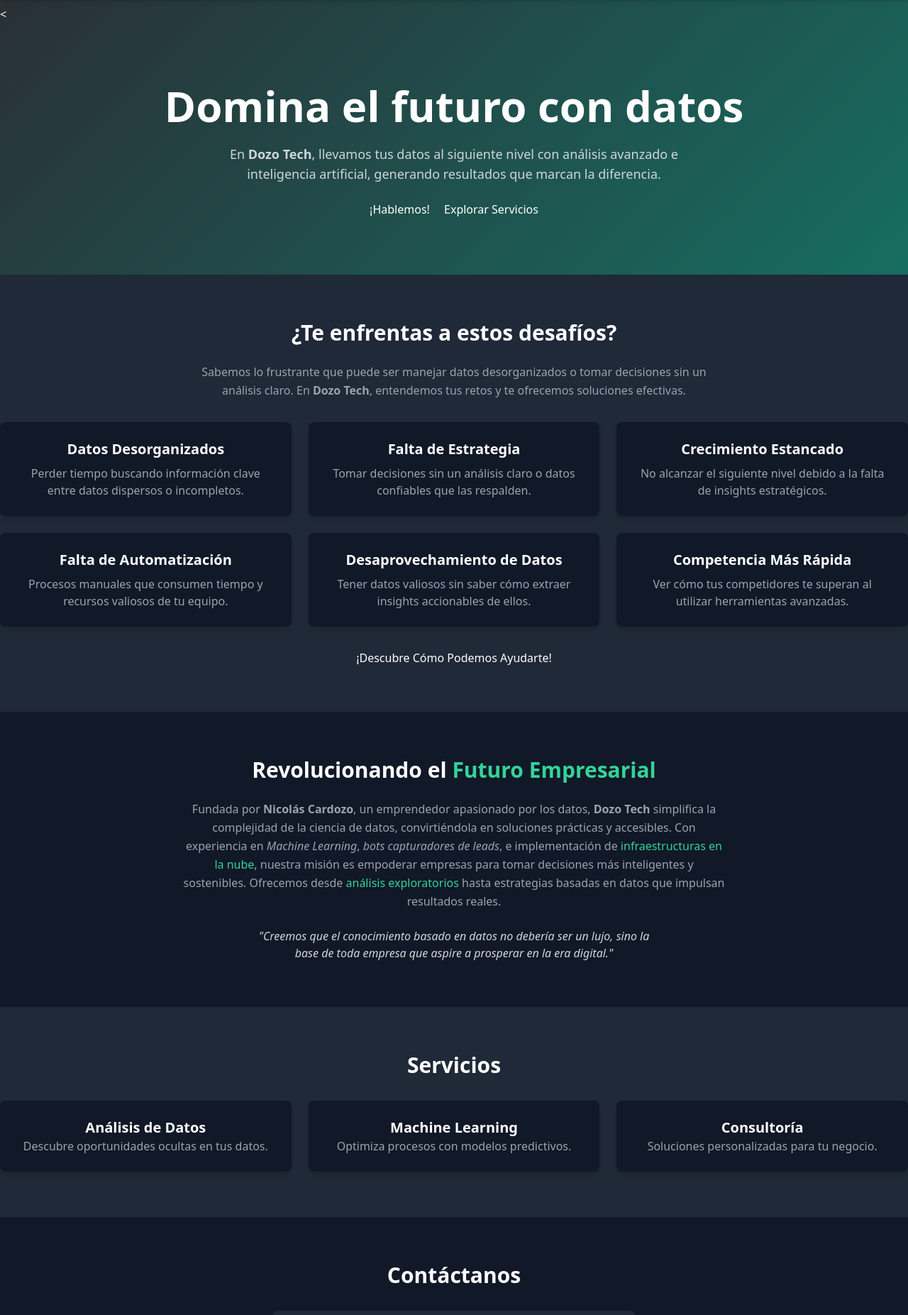
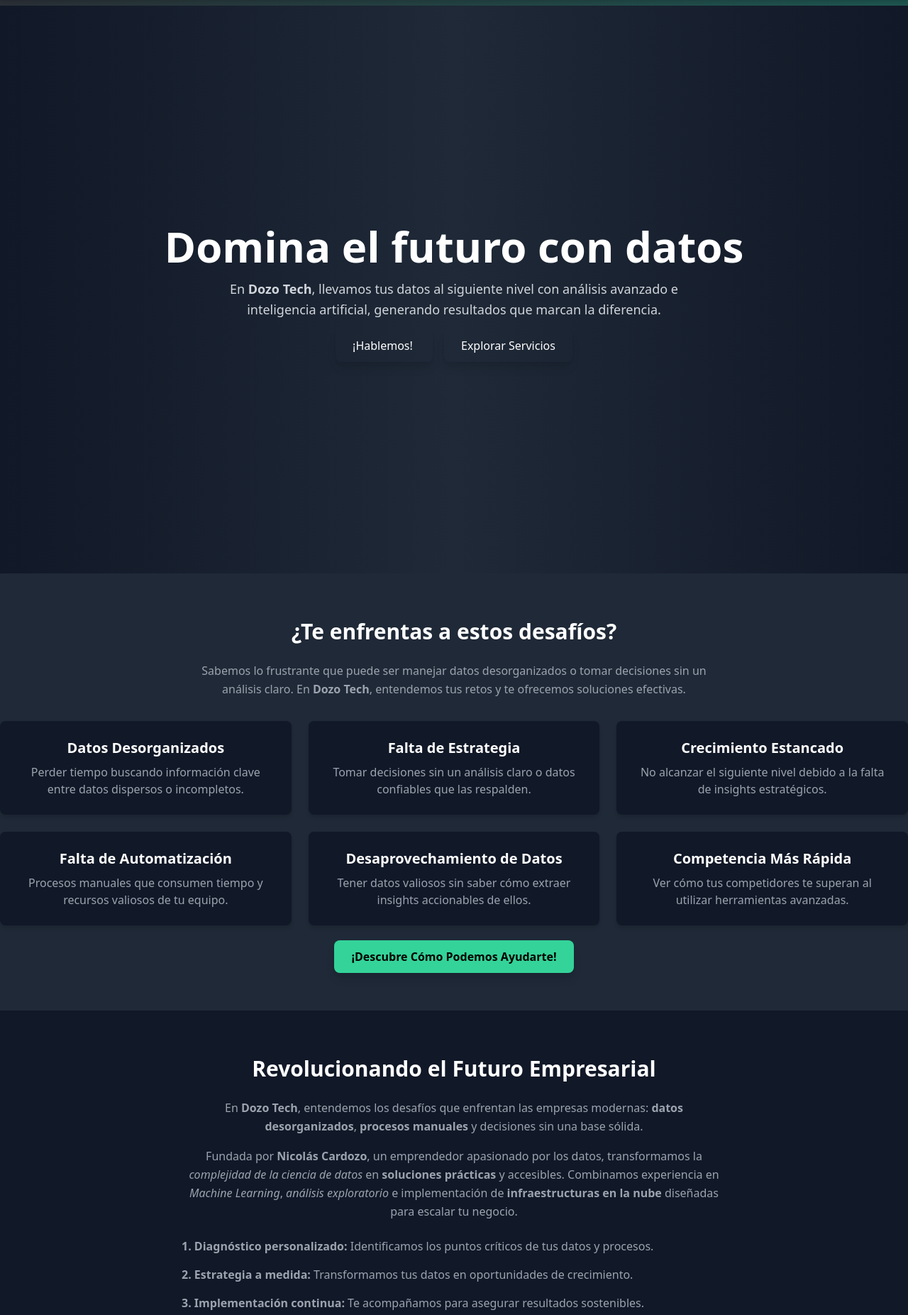
Before and after one commit to Nicolascard995/landing-page-dozo, a Flask app: page / in a window 1280 px wide. Shown: the part 72-1925 px from the top of the page at 71% size. Run offline with Flask 3, Linux system fonts and the light colour scheme.

Commit message:
avances simples

```diff
--- a/app/templates/index.html
+++ b/app/templates/index.html
@@ -1,85 +1,64 @@
 {% extends "base.html" %}
 
 {% block content %}
-<<!-- Sección Hero -->
-<section class="relative bg-gradient-to-r from-customGradientStart to-customGradientEnd text-center py-20 flex flex-col items-center justify-center">
-  <div class="container mx-auto px-4">
-      <!-- Título Principal con Copywriting Persuasivo -->
-      <h1 class="text-6xl font-bold text-white leading-tight drop-shadow-lg">
+<!-- Sección Hero -->
+<section class="relative bg-gradient-to-r from-gray-900 via-gray-800 to-gray-900 text-center h-screen flex flex-col items-center justify-center overflow-hidden">
+    <!-- Contenido superpuesto -->
+    <div class="relative z-10 text-center px-4">
+        <h1 class="text-6xl font-bold text-white drop-shadow-lg">
             Domina el futuro con datos
         </h1>
-      <!-- Subtítulo Inspirador -->
-      <p class="mt-4 text-lg text-gray-300 max-w-2xl mx-auto">
+        <p class="mt-4 text-lg text-gray-300 max-w-2xl mx-auto leading-relaxed">
             En <strong>Dozo Tech</strong>, llevamos tus datos al siguiente nivel con análisis avanzado e inteligencia artificial, generando resultados que marcan la diferencia.
         </p>
-      <!-- Botones de Llamada a la Acción -->
         <div class="mt-6 space-x-4">
-          <a href="#contact" class="button-glass">
+            <a href="#contact" class="px-6 py-3 bg-white/10 text-white rounded-lg shadow-lg hover:bg-green-400 hover:text-black transition-all">
                 ¡Hablemos!
             </a>
-          <a href="#services" class="button-glass">
+            <a href="#services" class="px-6 py-3 bg-white/10 text-white rounded-lg shadow-lg hover:bg-blue-400 hover:text-black transition-all">
                 Explorar Servicios
             </a>
         </div>
     </div>
 </section>
+
 <!-- Sección Customers Pain -->
 <section id="pain-points" class="py-16 bg-gray-800">
     <div class="container mx-auto text-center">
-      <!-- Encabezado que conecta emocionalmente -->
         <h2 class="text-3xl font-bold text-white mb-6">¿Te enfrentas a estos desafíos?</h2>
-      <!-- Subtítulo con empatía hacia el cliente -->
         <p class="text-gray-400 max-w-3xl mx-auto leading-relaxed mb-8">
             Sabemos lo frustrante que puede ser manejar datos desorganizados o tomar decisiones sin un análisis claro. En <strong>Dozo Tech</strong>, entendemos tus retos y te ofrecemos soluciones efectivas.
         </p>
-      <!-- Grid con los problemas más comunes -->
+        <!-- Grid con problemas comunes -->
         <div class="grid grid-cols-1 sm:grid-cols-2 lg:grid-cols-3 gap-6">
-          <!-- Problema 1 -->
             <div class="p-6 bg-gray-900 rounded-lg shadow-md hover:shadow-xl transition-all">
                 <h3 class="text-xl font-semibold text-white mb-2">Datos Desorganizados</h3>
-              <p class="text-gray-400">
-                  Perder tiempo buscando información clave entre datos dispersos o incompletos.
-              </p>
+                <p class="text-gray-400">Perder tiempo buscando información clave entre datos dispersos o incompletos.</p>
             </div>
-          <!-- Problema 2 -->
             <div class="p-6 bg-gray-900 rounded-lg shadow-md hover:shadow-xl transition-all">
                 <h3 class="text-xl font-semibold text-white mb-2">Falta de Estrategia</h3>
-              <p class="text-gray-400">
-                  Tomar decisiones sin un análisis claro o datos confiables que las respalden.
-              </p>
+                <p class="text-gray-400">Tomar decisiones sin un análisis claro o datos confiables que las respalden.</p>
             </div>
-          <!-- Problema 3 -->
             <div class="p-6 bg-gray-900 rounded-lg shadow-md hover:shadow-xl transition-all">
                 <h3 class="text-xl font-semibold text-white mb-2">Crecimiento Estancado</h3>
-              <p class="text-gray-400">
-                  No alcanzar el siguiente nivel debido a la falta de insights estratégicos.
-              </p>
+                <p class="text-gray-400">No alcanzar el siguiente nivel debido a la falta de insights estratégicos.</p>
             </div>
-          <!-- Problema 4 -->
             <div class="p-6 bg-gray-900 rounded-lg shadow-md hover:shadow-xl transition-all">
                 <h3 class="text-xl font-semibold text-white mb-2">Falta de Automatización</h3>
-              <p class="text-gray-400">
-                  Procesos manuales que consumen tiempo y recursos valiosos de tu equipo.
-              </p>
+                <p class="text-gray-400">Procesos manuales que consumen tiempo y recursos valiosos de tu equipo.</p>
             </div>
-          <!-- Problema 5 -->
             <div class="p-6 bg-gray-900 rounded-lg shadow-md hover:shadow-xl transition-all">
                 <h3 class="text-xl font-semibold text-white mb-2">Desaprovechamiento de Datos</h3>
-              <p class="text-gray-400">
-                  Tener datos valiosos sin saber cómo extraer insights accionables de ellos.
-              </p>
+                <p class="text-gray-400">Tener datos valiosos sin saber cómo extraer insights accionables de ellos.</p>
             </div>
-          <!-- Problema 6 -->
             <div class="p-6 bg-gray-900 rounded-lg shadow-md hover:shadow-xl transition-all">
                 <h3 class="text-xl font-semibold text-white mb-2">Competencia Más Rápida</h3>
-              <p class="text-gray-400">
-                  Ver cómo tus competidores te superan al utilizar herramientas avanzadas.
-              </p>
+                <p class="text-gray-400">Ver cómo tus competidores te superan al utilizar herramientas avanzadas.</p>
             </div>
         </div>
-      <!-- Llamada a la acción después de los puntos de dolor -->
+        <!-- Botón de CTA -->
         <div class="mt-8">
-          <a href="#contact" class="button-glass">
+            <a href="#contact" class="px-6 py-3 bg-green-400 text-black font-semibold rounded-lg shadow-lg hover:bg-green-500 transition-all">
                 ¡Descubre Cómo Podemos Ayudarte!
             </a>
         </div>
@@ -90,72 +69,108 @@
 <section id="about" class="py-16 bg-gray-900">
     <div class="container mx-auto text-center">
         <!-- Encabezado Impactante -->
-      <h2 class="text-3xl font-bold text-white mb-6">Revolucionando el <span class="text-green-400">Futuro Empresarial</span></h2>
-      <!-- Descripción con Historia del Fundador -->
+        <h2 class="text-3xl font-bold text-white mb-6">Revolucionando el <strong>Futuro Empresarial</strong></h2>
+        <!-- Descripción Principal -->
         <p class="text-gray-400 max-w-3xl mx-auto leading-relaxed">
-          Fundada por <strong>Nicolás Cardozo</strong>, un emprendedor apasionado por los datos, <strong>Dozo Tech</strong> simplifica la complejidad de la ciencia de datos, convirtiéndola en soluciones prácticas y accesibles.
-          Con experiencia en <em>Machine Learning</em>, <em>bots capturadores de leads</em>, e implementación de <span class="text-green-400">infraestructuras en la nube</span>, nuestra misión es empoderar empresas para tomar decisiones más inteligentes y sostenibles.
-          Ofrecemos desde <span class="text-green-400">análisis exploratorios</span> hasta estrategias basadas en datos que impulsan resultados reales.
+            En <strong>Dozo Tech</strong>, entendemos los desafíos que enfrentan las empresas modernas:
+            <strong>datos desorganizados</strong>, <strong>procesos manuales</strong> y decisiones sin una base sólida.
         </p>
+        <p class="text-gray-400 max-w-3xl mx-auto leading-relaxed mt-4">
+            Fundada por <strong>Nicolás Cardozo</strong>, un emprendedor apasionado por los datos, transformamos la
+            <em>complejidad de la ciencia de datos</em> en <strong>soluciones prácticas</strong> y accesibles. Combinamos experiencia en
+            <em>Machine Learning</em>, <em>análisis exploratorio</em> e implementación de <strong>infraestructuras en la nube</strong>
+            diseñadas para escalar tu negocio.
+        </p>
+        <!-- Proceso en Puntos -->
+        <ul class="text-gray-400 max-w-3xl mx-auto text-left mt-6 space-y-4">
+            <li><strong>1. Diagnóstico personalizado:</strong> Identificamos los puntos críticos de tus datos y procesos.</li>
+            <li><strong>2. Estrategia a medida:</strong> Transformamos tus datos en oportunidades de crecimiento.</li>
+            <li><strong>3. Implementación continua:</strong> Te acompañamos para asegurar resultados sostenibles.</li>
+        </ul>
         <!-- Cita Inspiradora -->
-      <blockquote class="mt-6 text-gray-300 italic max-w-xl mx-auto">
-          "Creemos que el conocimiento basado en datos no debería ser un lujo, sino la base de toda empresa que aspire a prosperar en la era digital."
+        <blockquote class="mt-8 text-gray-300 italic max-w-xl mx-auto">
+            "En un mundo impulsado por datos, las decisiones inteligentes son el único camino al éxito."
         </blockquote>
     </div>
 </section>
 
-<!-- Services Section -->
+<!-- Sección Servicios -->
 <section id="services" class="bg-gray-800 py-16">
     <div class="container mx-auto text-center">
-        <!-- Encabezado de la sección "Servicios" -->
-        <h2 class="text-3xl font-bold text-white mb-8">Servicios</h2>
-        <!-- Grid para los servicios ofrecidos -->
+        <!-- Encabezado Principal -->
+        <h2 class="text-3xl font-bold text-white mb-8">Nuestros <span class="italic">Servicios</span></h2>
+
+        <!-- Descripción de Introducción -->
+        <p class="text-gray-400 max-w-2xl mx-auto mb-12 leading-relaxed">
+            En <strong>Dozo Tech</strong>, ofrecemos soluciones basadas en datos para resolver tus desafíos más complejos. Nuestro enfoque <em>personalizado</em> asegura que cada estrategia se adapte a tus necesidades reales.
+        </p>
+
+        <!-- Grid de Servicios -->
         <div class="grid grid-cols-1 sm:grid-cols-2 lg:grid-cols-3 gap-6">
             <!-- Servicio 1: Análisis de Datos -->
-            <div class="p-6 bg-gray-900 rounded-lg shadow-md hover:shadow-xl transition-all">
-                <h3 class="text-xl font-semibold text-white">Análisis de Datos</h3>
-                <p class="text-gray-400">Descubre oportunidades ocultas en tus datos.</p>
+            <div class="p-6 bg-gray-900 rounded-lg shadow-md hover:shadow-lg transition-all">
+                <h3 class="text-xl font-semibold text-white mb-2">🔍 <strong>Análisis de Datos</strong></h3>
+                <p class="text-gray-400">
+                    <em>Organizamos</em> y <em>exploramos</em> tus datos para identificar <strong>oportunidades clave</strong> y generar insights accionables.
+                </p>
             </div>
+
             <!-- Servicio 2: Machine Learning -->
-            <div class="p-6 bg-gray-900 rounded-lg shadow-md hover:shadow-xl transition-all">
-                <h3 class="text-xl font-semibold text-white">Machine Learning</h3>
-                <p class="text-gray-400">Optimiza procesos con modelos predictivos.</p>
+            <div class="p-6 bg-gray-900 rounded-lg shadow-md hover:shadow-lg transition-all">
+                <h3 class="text-xl font-semibold text-white mb-2">🤖 <strong>Machine Learning</strong></h3>
+                <p class="text-gray-400">
+                    Aplicamos <em>modelos predictivos</em> y automatizamos procesos para mejorar la eficiencia y tomar decisiones más inteligentes.
+                </p>
             </div>
-            <!-- Servicio 3: Consultoría -->
-            <div class="p-6 bg-gray-900 rounded-lg shadow-md hover:shadow-xl transition-all">
-                <h3 class="text-xl font-semibold text-white">Consultoría</h3>
-                <p class="text-gray-400">Soluciones personalizadas para tu negocio.</p>
+
+            <!-- Servicio 3: Diagnóstico Personalizado -->
+            <div class="p-6 bg-gray-900 rounded-lg shadow-md hover:shadow-lg transition-all">
+                <h3 class="text-xl font-semibold text-white mb-2">🛠️ <strong>Diagnóstico Personalizado</strong></h3>
+                <p class="text-gray-400">
+                    Identificamos <strong>retos específicos</strong> en tus datos y procesos para diseñar una estrategia alineada con tus objetivos.
+                </p>
+            </div>
+
+            <!-- Servicio 4: Infraestructura en la Nube -->
+            <div class="p-6 bg-gray-900 rounded-lg shadow-md hover:shadow-lg transition-all">
+                <h3 class="text-xl font-semibold text-white mb-2">☁️ <strong>Infraestructura en la Nube</strong></h3>
+                <p class="text-gray-400">
+                    Implementamos soluciones en la nube seguras y escalables para <em>almacenar</em> y <em>procesar</em> grandes volúmenes de datos.
+                </p>
+            </div>
+
+            <!-- Servicio 5: Automatización de Leads -->
+            <div class="p-6 bg-gray-900 rounded-lg shadow-md hover:shadow-lg transition-all">
+                <h3 class="text-xl font-semibold text-white mb-2">🎯 <strong>Captura de Leads</strong></h3>
+                <p class="text-gray-400">
+                    Creamos <em>bots automatizados</em> para captar leads y optimizar tu proceso de adquisición de clientes potenciales.
+                </p>
+            </div>
+
+            <!-- Servicio 6: Consultoría Estratégica -->
+            <div class="p-6 bg-gray-900 rounded-lg shadow-md hover:shadow-lg transition-all">
+                <h3 class="text-xl font-semibold text-white mb-2">📊 <strong>Consultoría Estratégica</strong></h3>
+                <p class="text-gray-400">
+                    Acompañamos a tu empresa en la implementación de <em>estrategias basadas en datos</em> para lograr resultados tangibles y sostenibles.
+                </p>
             </div>
         </div>
     </div>
 </section>
 
-<!-- Contact Section -->
+<!-- Sección Contacto -->
 <section id="contact" class="py-16 bg-gray-900">
     <div class="container mx-auto text-center">
-        <!-- Encabezado de la sección "Contáctanos" -->
         <h2 class="text-3xl font-bold text-white mb-8">Contáctanos</h2>
-        <!-- Formulario de contacto -->
         <form class="max-w-lg mx-auto">
             <input type="text" name="name" placeholder="Nombre" class="w-full p-3 mb-4 bg-gray-800 text-white rounded-lg">
             <input type="email" name="email" placeholder="Email" class="w-full p-3 mb-4 bg-gray-800 text-white rounded-lg">
             <textarea name="message" placeholder="Mensaje" class="w-full p-3 mb-4 bg-gray-800 text-white rounded-lg"></textarea>
-            <button type="submit" class="px-6 py-3 bg-gradient-to-r from-green-400 to-blue-500 text-white font-semibold rounded-lg shadow-lg hover:shadow-xl transform hover:scale-105 transition-all">
+            <button type="submit" class="px-6 py-3 bg-gradient-to-r from-green-400 to-blue-500 text-white font-semibold rounded-lg shadow-lg hover:shadow-xl transition-all">
                 Enviar
             </button>
         </form>
     </div>
 </section>
 
-<!-- Espacios para scripts de análisis -->
-<script>
-    // Inserta Google Analytics aquí
-    // Ejemplo:
-    // gtag('config', 'TU-ID-DE-GOOGLE-ANALYTICS');
-
-    // Inserta Meta Pixel aquí
-    // Ejemplo:
-    // fbq('init', 'TU-ID-DE-META-PIXEL');
-</script>
-
 {% endblock %}
```
Also changed, not shown: app/static/img/hero_1.jpeg (added). Lines whose indentation alone changed are shown as unchanged.
